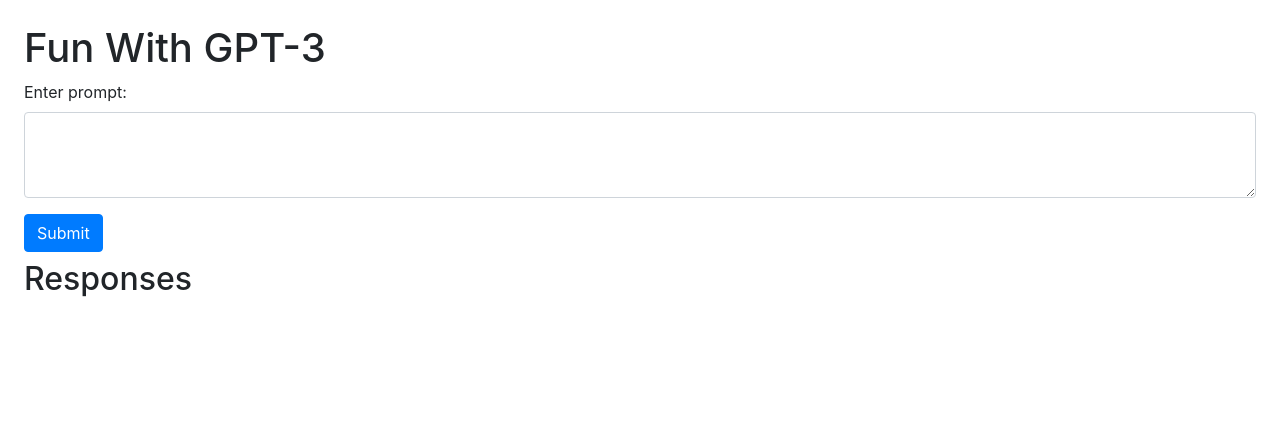
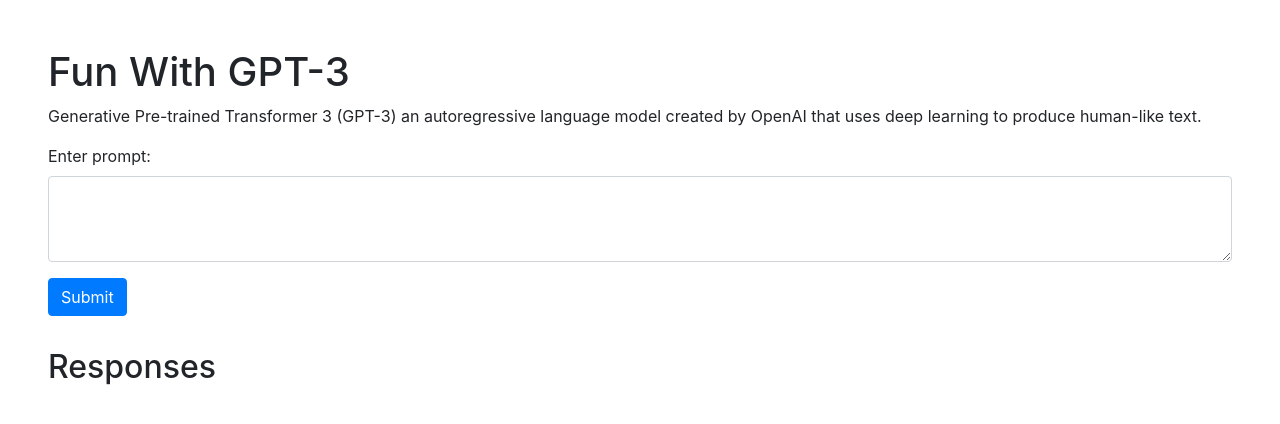
Before and after one commit to hongyuewang/fun-with-gpt-3, an Angular app: page / in a window 1280 px wide. Shown: the top 424 px of the page. Built offline with nearby package versions, Linux system fonts and the light colour scheme; no server answers; what src would draw is missing.

Commit message:
Order results from new to old

```diff
--- a/src/app/app.component.css
+++ b/src/app/app.component.css
@@ -1,3 +1,3 @@
 html {
-    padding: 1.5em;
+    padding: 3em;
  }
--- a/src/app/app.component.html
+++ b/src/app/app.component.html
@@ -12,6 +12,8 @@
 <body>
     <h1>Fun With GPT-3</h1>
 
+    <p>Generative Pre-trained Transformer 3 (GPT-3) an autoregressive language model created by OpenAI that uses deep learning to produce human-like text.</p>
+
     <form  #promptForm = "ngForm" (ngSubmit) = "onClickSubmit(promptForm.value)" >
         <div class="form-group">
             <label for="prompt">Enter prompt:</label>
@@ -19,7 +21,7 @@
         </div>
         <button type="submit" class="btn btn-primary mb-2">Submit</button>
     </form>
-
+    <br>
     <h2>Responses</h2>
     <div class="container" [innerHtml]="htmlToAdd"></div>
 </body>
--- a/src/app/app.component.ts
+++ b/src/app/app.component.ts
@@ -45,13 +45,13 @@
       return value.choices[0].text;
     });
 
-    this.htmlToAdd += `<table class="table">
+    this.htmlToAdd = `<br><table class="table">
     <thead></thead>
     <tbody>
     <tr><th scope="row">Prompt</th><td>${formData.prompt}</td></tr>
     <tr><th scope="row">Response</th><td>${responseText}</td></tr>
     </tbody>
     </table>
-    <br>`
+    <br>` + this.htmlToAdd;
   }
 }
```
